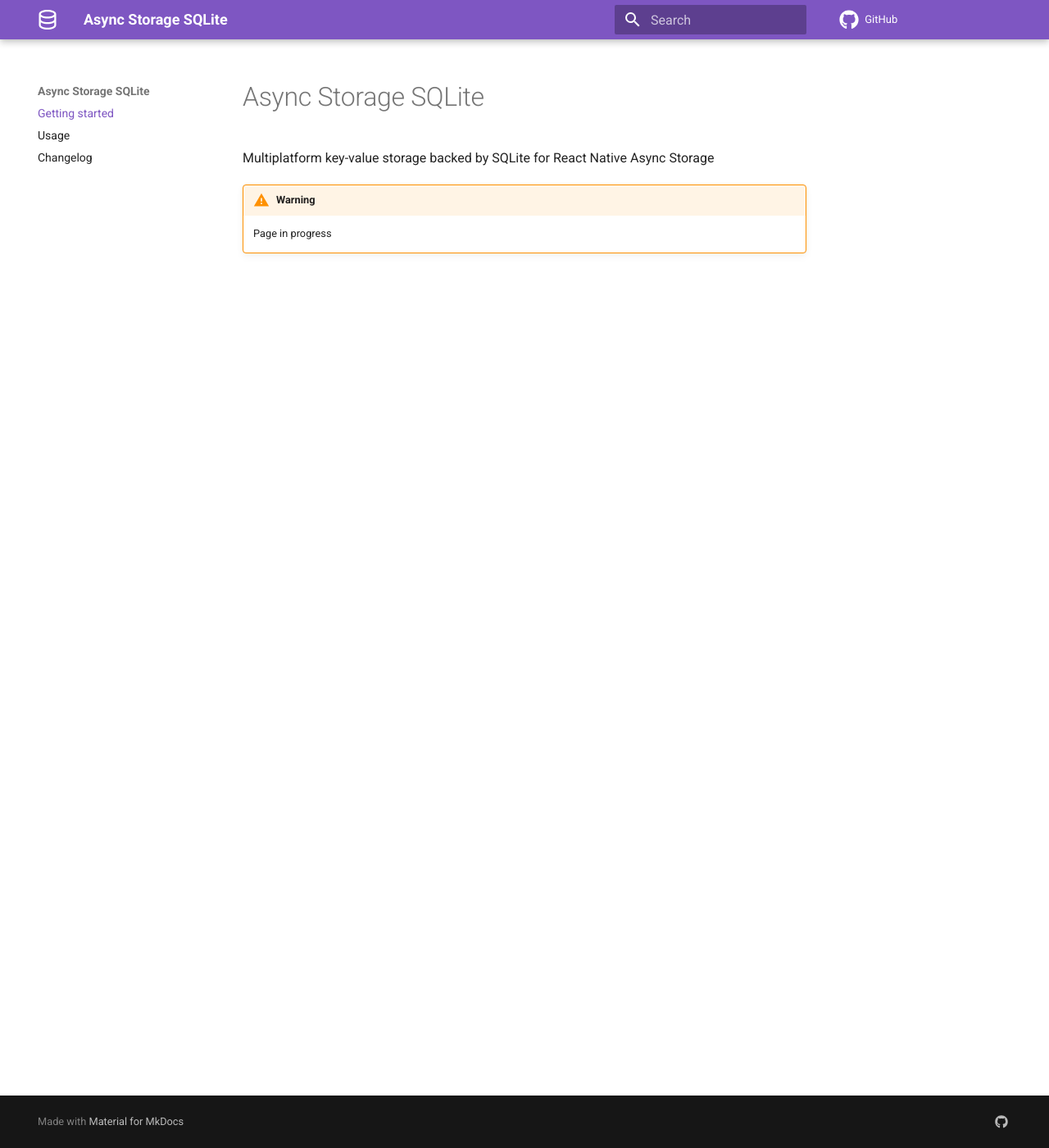
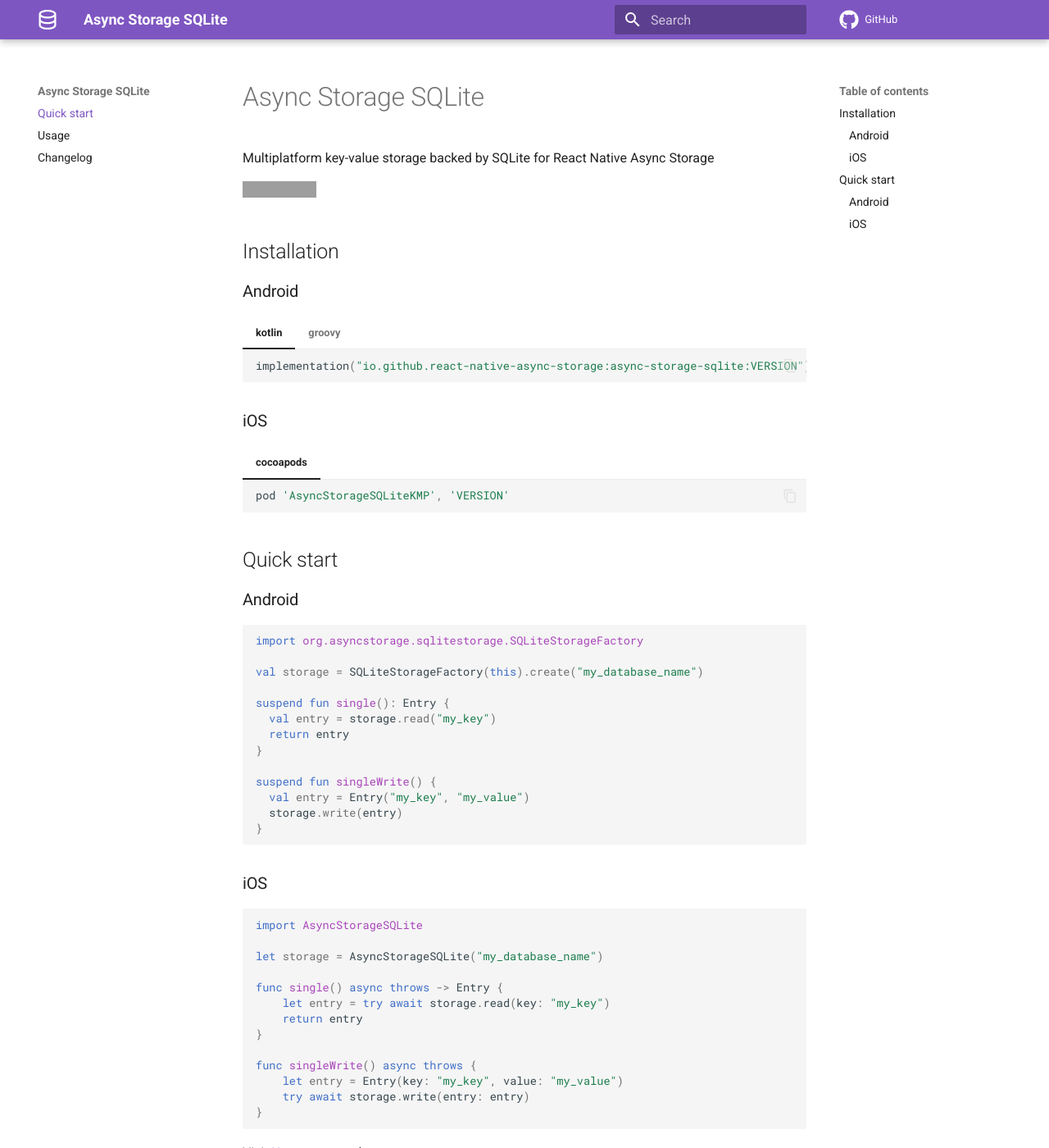
Before and after one commit to react-native-async-storage/sqlite-storage-native, an MkDocs documentation site: the page built from docs/index.md, in a window 1280 px wide and 1400 px high. Shown: the whole window at 82% size. Built offline with MkDocs 1.6.1 and Material for MkDocs 9.7.7, drawn with Linux system fonts in a browser that asks for light colours; comment, search, counter and statistics services are not loaded; some of the changed text lies outside the part shown; grey boxes are pictures that could not be loaded.

Commit message:
docs: main page

````diff
--- a/docs/index.md
+++ b/docs/index.md
@@ -2,5 +2,71 @@
 
 Multiplatform key-value storage backed by SQLite for React Native Async Storage
 
-!!! warning
-    Page in progress
+![version badge](https://img.shields.io/badge/dynamic/json?url=https%3A%2F%2Fraw.githubusercontent.com%2Freact-native-async-storage%2Fsqlite-storage-native%2Fmain%2Fpackage_info.json&query=%24.version&style=flat&label=latest%20version&color=7956b7)
+
+
+## Installation
+
+### Android
+
+=== "kotlin"
+
+    ```{.kotlin .copy .title="build.gradle.kts"}
+    implementation("io.github.react-native-async-storage:async-storage-sqlite:VERSION")
+    ```
+
+=== "groovy"
+
+    ```{.groovy .copy .title="build.gradle"}
+    implementation "io.github.react-native-async-storage:async-storage-sqlite:VERSION"
+    ```
+
+### iOS
+
+=== "cocoapods"
+
+    ```{.ruby .copy}
+    pod 'AsyncStorageSQLiteKMP', 'VERSION'
+    ```
+
+## Quick start
+
+### Android
+
+```kotlin
+import org.asyncstorage.sqlitestorage.SQLiteStorageFactory
+
+val storage = SQLiteStorageFactory(this).create("my_database_name")
+
+suspend fun single(): Entry {
+  val entry = storage.read("my_key")
+  return entry
+}
+
+suspend fun singleWrite() {
+  val entry = Entry("my_key", "my_value")
+  storage.write(entry)
+}
+```
+
+
+### iOS
+
+```swift
+import AsyncStorageSQLite
+
+let storage = AsyncStorageSQLite("my_database_name")
+
+func single() async throws -> Entry {
+    let entry = try await storage.read(key: "my_key")
+    return entry
+}
+
+func singleWrite() async throws {
+    let entry = Entry(key: "my_key", value: "my_value")
+    try await storage.write(entry: entry)
+}
+```
+
+
+Visit [Usage page](usage.md) to learn more
--- a/mkdocs.yml
+++ b/mkdocs.yml
@@ -2,7 +2,7 @@ site_name: Async Storage SQLite
 repo_url: https://github.com/react-native-async-storage/sqlite-storage-kmp
 
 nav:
-  - Getting started: index.md
+  - Quick start: index.md
   - Usage: usage.md
   - Changelog: changelog.md
 
````
Also changed, not shown: README.md (+3 -1 lines).
